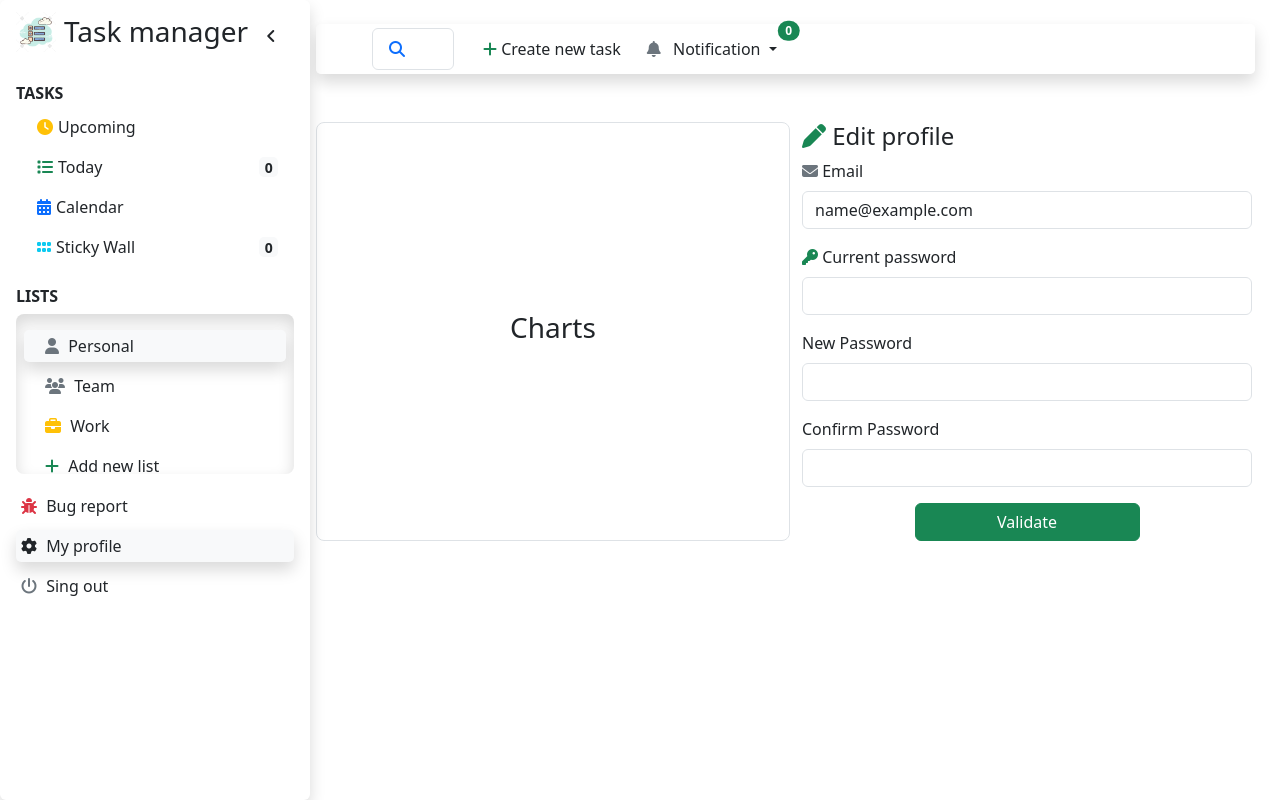
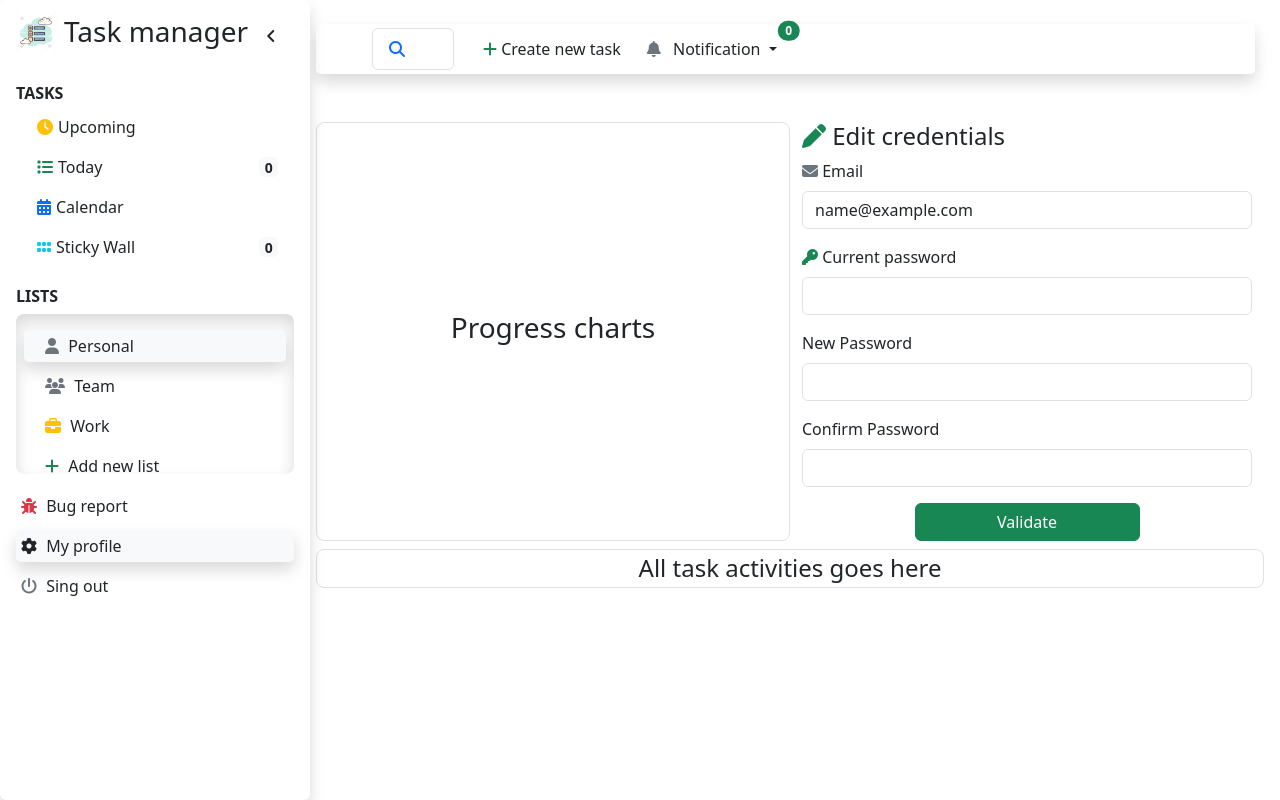
Before and after one commit to Andry-GitCrs/Task_Manager, a Flask app: page /dashboard/profile in a window 1280 px wide. Run offline with Flask 3, Linux system fonts and the light colour scheme; the visitor is signed in with stand-in values (Sample User, id 1); data that the repository does not hold is empty; some libraries are stand-ins or nearby versions.

Commit message:
Refactore code

```diff
--- a/main/main.py
+++ b/main/main.py
@@ -104,9 +104,6 @@ def today():
 @login_required
 def upcoming():
 
-    today = date.today()
-    today_task_nbr = Task.query.filter(Task.user_id == current_user.user_id, func.date(Task.task_end_date) == today, Task.stat == True).count()
-    task_nbr = db.session.query(Task).filter_by(user_id = current_user.user_id, stat = True).count()
     return render_template('views/users/upcoming.html', email = current_user.email, task_nbr = getTaskNbr()["task_nbr"], today_task_nbr = getTaskNbr()["today_task"])
 
 
@@ -248,11 +245,9 @@ adduser.adduser(app, database)
 ## Send notification
 sendNotification.send_notification(app, database, socketio)
 
-## Test zone
+## Data exportation
 exportcsv.export_to_csv(app, database)
 exportpdf.export_to_pdf(app, database)
 
-## End test zone
-
 if __name__ == "__main__":
     socketio.run(app, debug=True)
--- a/routes/addsubtask.py
+++ b/routes/addsubtask.py
@@ -43,5 +43,4 @@ def add_subtask(app, database):
                 'data': newSubtask
             }), 201
 
-        else:
-            return jsonify({'error': 'Missing required fields'}), 400
+        return jsonify({'error': 'Missing required fields'}), 400
--- a/routes/addtask.py
+++ b/routes/addtask.py
@@ -86,5 +86,4 @@ def add_task(app, database):
                 'data': taskData
             }), 201
 
-        else:
-            return jsonify({'error': 'Missing required fields'}), 400
+        return jsonify({'error': 'Missing required fields'}), 400
--- a/routes/deletesubtask.py
+++ b/routes/deletesubtask.py
@@ -21,5 +21,4 @@ def deleteSubTask(app, database):
                 db.session.commit()
             return jsonify({"message": f"Subtask deleted successfully by {user_id}"}), 200
 
-        else:
-            return jsonify({"error": "Subtask not found"}), 404
+        return jsonify({"error": "Subtask not found"}), 404
--- a/routes/deletetask.py
+++ b/routes/deletetask.py
@@ -28,5 +28,4 @@ def deleteTask(app, database):
             db.session.commit()
             return jsonify({"message": "Task deleted successfully"}), 200
 
-        else:
-            return jsonify({"error": "Task not found"}), 404
+        return jsonify({"error": "Task not found"}), 404
--- a/routes/deleteuser.py
+++ b/routes/deleteuser.py
@@ -19,6 +19,5 @@ def delete_user(app, database):
                 db.session.delete(user)
                 db.session.commit()
                 return jsonify({"message": "User deleted successfully"}), 200
-            else:
-                return jsonify({"error": "User not found"}), 404
+            return jsonify({"error": "User not found"}), 404
         abort(404)
--- a/routes/deteteTaskPermanentely.py
+++ b/routes/deteteTaskPermanentely.py
@@ -16,5 +16,4 @@ def deleteTaskPermanentely(app, database):
             db.session.commit()
             return jsonify({"message": "Task deleted permanently"}), 200
 
-        else:
-            return jsonify({"error": "Task not found"}), 404
+        return jsonify({"error": "Task not found"}), 404
--- a/routes/findtask.py
+++ b/routes/findtask.py
@@ -45,5 +45,4 @@ def findTask(app, database):
 
             return jsonify({"data": task_list, "message": f"{len(task_list)} Tasks found"}), 200
 
-        else:
-            return jsonify({"data": []}), 404
+        return jsonify({"data": []}), 404
--- a/routes/register.py
+++ b/routes/register.py
@@ -28,5 +28,4 @@ def register(app, database):
         elif suspended:
             return jsonify({"error": f"User {email} is suspended by admin"}), 401
 
-        else :
-            return jsonify({"error": "Passwords do not match"}), 400
+        return jsonify({"error": "Passwords do not match"}), 400
--- a/static/css/style.css
+++ b/static/css/style.css
@@ -449,7 +449,6 @@ main .container li:hover{
 }
 
 #calendar {
-    max-width: 900px;
     margin: 0 auto;
     background: white;
     padding: 20px;
--- a/templates/views/contact.html
+++ b/templates/views/contact.html
@@ -25,7 +25,7 @@
                             <label for="name" class="m-0 d-block">Name</label>
                             <div class="d-flex gap-2">
                                 <input class="form-control border" type="text" placeholder="First" name="first_name" id="first_name" required>
-                                <input class="form-control border" type="text" placeholder="Last" name="last_name" id="last_name" required>
+                                <input class="form-control border" type="text" placeholder="Last (optional)" name="last_name" id="last_name">
                             </div>
                         </div>
 
--- a/templates/views/users/profile.html
+++ b/templates/views/users/profile.html
@@ -7,12 +7,12 @@
 <div class="container-fluid py-5">
     <div class="row">
         <div class="col-md-6 col-sm-12 border rounded-3 d-flex align-items-center justify-content-center">
-            <h3>Charts</h3>
+            <h3>Progress charts</h3>
         </div>
         <form id="update-form" class="col-md-6 col-sm-12">
             <h4>
                 <i class="text-success fas fa-pen"></i>
-                Edit profile
+                Edit credentials
             </h4>
             <div class="mb-3">
                 <label for="email" class="form-label">
@@ -47,6 +47,9 @@
             </div>
         </form>
     </div>
+    <div class="row py-1 px-3 border my-2 rounded-3">
+        <h4 class="m-0 text-center">All task activities goes here</h4>
+    </div>
 </div>
 {% endblock %}
 {% block script %}
```
Also changed, not shown: database/pgconnexion.py (+7 -7 lines), routes/edituserrole.py (+7 -6 lines), routes/sendemail.py (+6 -8 lines), routes/suspenduser.py (+3 -4 lines), templates/views/admin/admin_manage_users.html (+6 -6 lines).
